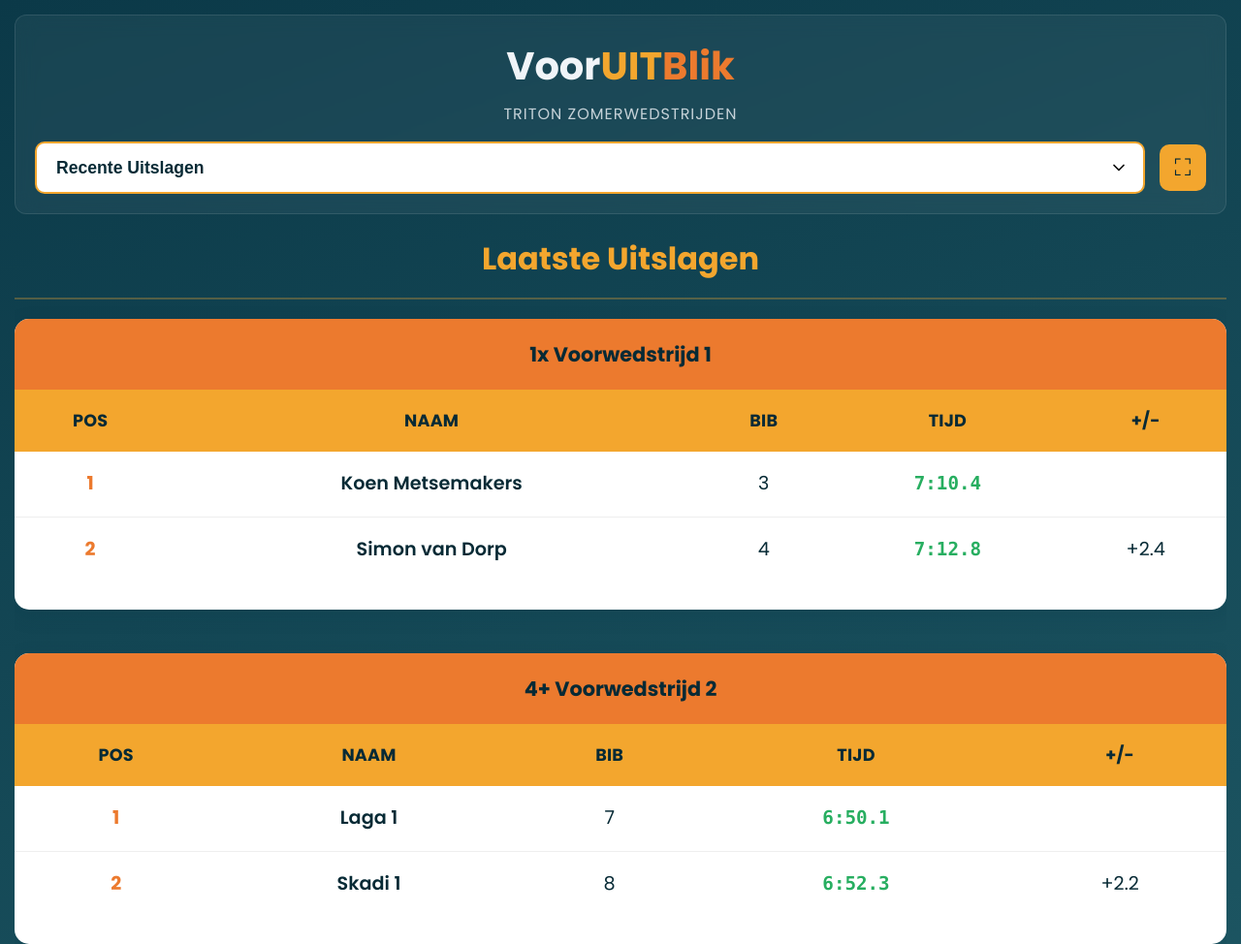
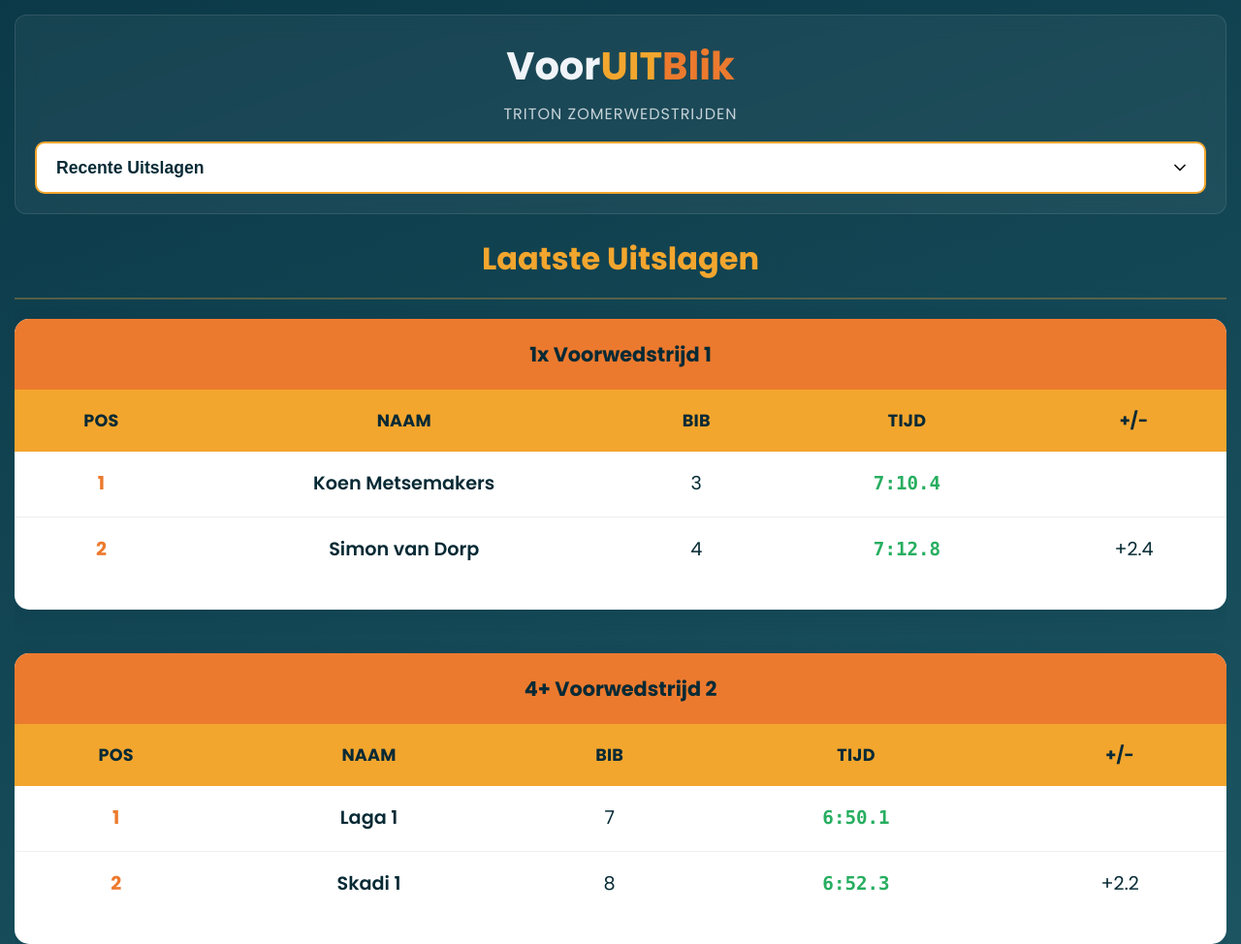
Before and after one commit to meesverb/VoorUITBlik, a website: page public/mobile.html in a window 1280 px wide. Shown: the top 974 px of the page at 97% size. Drawn offline with Linux system fonts and the light colour scheme; no server answers.

Commit message:
Update mobile.html

```diff
--- a/public/mobile.html
+++ b/public/mobile.html
@@ -83,7 +83,7 @@
         .header-controls {
             display: flex;
             align-items: center;
-            gap: 15px;
+            width: 100%;
         }
 
         #nav-dropdown {
@@ -95,7 +95,7 @@
             font-size: 1.1rem;
             font-weight: 600;
             cursor: pointer;
-            flex: 1;
+            width: 100%;
             min-height: 48px;
             -webkit-appearance: none;
             -moz-appearance: none;
@@ -104,26 +104,6 @@
             background-repeat: no-repeat;
             background-position: right 15px center;
             background-size: 20px;
-        }
-
-        #fullscreen-btn {
-            background: var(--accent-gold);
-            color: var(--text-dark);
-            border: none;
-            border-radius: 10px;
-            width: 48px;
-            height: 48px;
-            font-size: 1.5rem;
-            cursor: pointer;
-            display: flex;
-            align-items: center;
-            justify-content: center;
-            transition: background-color 0.3s;
-            flex-shrink: 0;
-            touch-action: manipulation;
-        }
-        #fullscreen-btn:hover, #fullscreen-btn:active {
-            background: var(--accent-orange);
         }
 
         #content-area {
@@ -220,6 +200,8 @@
             text-align: center;
             font-size: 1.2rem;
             min-height: 60px;
+            word-wrap: break-word;
+            white-space: normal;
         }
 
         .position-cell {
@@ -232,6 +214,9 @@
             font-weight: 600;
             text-align: left;
             font-size: 1.2rem;
+            word-wrap: break-word;
+            white-space: normal;
+            max-width: 150px;
         }
 
         .time-cell {
@@ -325,9 +310,8 @@
         .team-name {
             flex: 1;
             font-size: 1.2rem;
-            white-space: nowrap;
-            overflow: hidden;
-            text-overflow: ellipsis;
+            word-wrap: break-word;
+            white-space: normal;
             margin-right: 15px;
         }
 
@@ -620,7 +604,6 @@
         </div>
         <div class="header-controls">
             <select id="nav-dropdown"></select>
-            <button id="fullscreen-btn" title="Volledig scherm">⛶</button>
         </div>
     </header>
 
@@ -631,9 +614,22 @@
     const API_URL = 'http://localhost:3000/data';
     const contentArea = document.getElementById('content-area');
     const navDropdown = document.getElementById('nav-dropdown');
-    const fullscreenBtn = document.getElementById('fullscreen-btn');
 
     let currentTabId = localStorage.getItem('selectedTab') || 'recent';
+
+    // Function to update live race timers
+    function updateLiveTimers() {
+        const timers = document.querySelectorAll('.live-race-timer');
+        timers.forEach(timer => {
+            const startTime = parseInt(timer.getAttribute('data-start'));
+            if (startTime && !isNaN(startTime)) {
+                const elapsedTime = Date.now() - startTime;
+                const minutes = Math.floor(elapsedTime / 60000);
+                const seconds = Math.floor((elapsedTime % 60000) / 1000);
+                timer.textContent = `${minutes.toString().padStart(2, '0')}:${seconds.toString().padStart(2, '0')}`;
+            }
+        });
+    }
 
     // Fallback data
     const fallbackData = {"results":[{"Header":"4+ Voorwedstrijd 1"},{"Rank":" ","Name":"Triton 1","Bib nr":"1","baan":"Binnen","Result":"6:40.3","Diff_3":""},{"Rank":" ","Name":"Nereus 1","Bib nr":"2","baan":"Buiten","Result":"6:45.9","Diff_3":"+5.6"},{"Header":"4+ Voorwedstrijd 2"},{"Rank":" ","Name":"Laga 1","Bib nr":"7","baan":"Buiten","Result":"6:50.1","Diff_3":""},{"Rank":" ","Name":"Skadi 1","Bib nr":"8","baan":"Binnen","Result":"6:52.3","Diff_3":"+2.2"},{"Header":"1x Voorwedstrijd 1"},{"Rank":" ","Name":"Koen Metsemakers","Bib nr":"3","baan":"Buiten ","Result":"7:10.4","Diff_3":""},{"Rank":" ","Name":"Simon van Dorp","Bib nr":"4","baan":"Binnen","Result":"7:12.8","Diff_3":"+2.4"},{"Header":"2x Halve Finale 1"},{"Rank":" ","Name":"Triton 2x","Bib nr":"5","baan":"Binnen","Result":"In race...","Diff_3":""},{"Rank":" ","Name":"Nereus 2x","Bib nr":"6","baan":"Buiten","Result":"In race...","Diff_3":""}]};
@@ -726,14 +722,14 @@ function createLiveRacesContent(allRaces) {
 
   liveRaces.forEach((race) => {
     const activeRow = race.results.find(r => r.Result === "In race...");
-    const startTime = activeRow?.Start || '';
+    const startTime = Date.now() - Math.random() * 300000; // Simulate race start time
 
     html += `
       <div class="race-table-container" style="padding: 2rem; margin-bottom: 2rem;">
         <div style="display: flex; flex-direction: column; gap: 1rem; margin-bottom: 1rem;">
           <div class="race-title" style="font-size: 1.5rem; font-weight: 800;">${race.name}</div>
-          <div class="live-race-clock" style="font-size: 1.2rem; color: var(--accent-red); font-weight: bold; text-align: center;">
-            ⏱️ Tijd bezig: <span class="live-race-timer" data-race="${race.name}" data-start="${startTime}">00:00</span>
+          <div class="live-race-clock" style="font-size: 1.4rem; color: var(--accent-red); font-weight: bold; text-align: center;">
+            ⏱️ Tijd bezig: <span class="live-race-timer" data-start="${startTime}">00:00</span>
           </div>
         </div>
 
@@ -744,7 +740,7 @@ function createLiveRacesContent(allRaces) {
               <th>Naam</th>
               <th>Bib</th>
               <th>Baan</th>
-              <th>Tijd</th>
+              <th>Status</th>
               <th>+/-</th>
             </tr>
           </thead>
@@ -758,7 +754,7 @@ function createLiveRacesContent(allRaces) {
           <td class="position-cell">-</td>
           <td class="name-cell">${row.Name}</td>
           <td>${row["Bib nr"]}</td>
-          <td>${row.baan}</td>
+          <td>${row.baan || '-'}</td>
           <td class="${timeClass}">${row.Result}</td>
           <td>${row.Diff_3}</td>
         </tr>
@@ -1103,20 +1099,6 @@ const menuItems = [
         openTab(currentTabId);
     });
 
-    fullscreenBtn.addEventListener('click', () => {
-        if (!document.fullscreenElement) {
-            document.documentElement.requestFullscreen().catch(err => {
-                console.log('Fullscreen not supported or failed:', err);
-            });
-        } else {
-            if (document.exitFullscreen) {
-                document.exitFullscreen().catch(err => {
-                    console.log('Exit fullscreen failed:', err);
-                });
-            }
-        }
-    });
-
     // Prevent zoom on double tap for better mobile experience
     let lastTouchEnd = 0;
     document.addEventListener('touchend', function (event) {
@@ -1139,6 +1121,9 @@ const menuItems = [
 
     // Refresh data every 10 seconds
     setInterval(fetchData, 10000);
+
+    // Update live timers every second
+    setInterval(updateLiveTimers, 1000);
 </script>
 
 </body>
```
